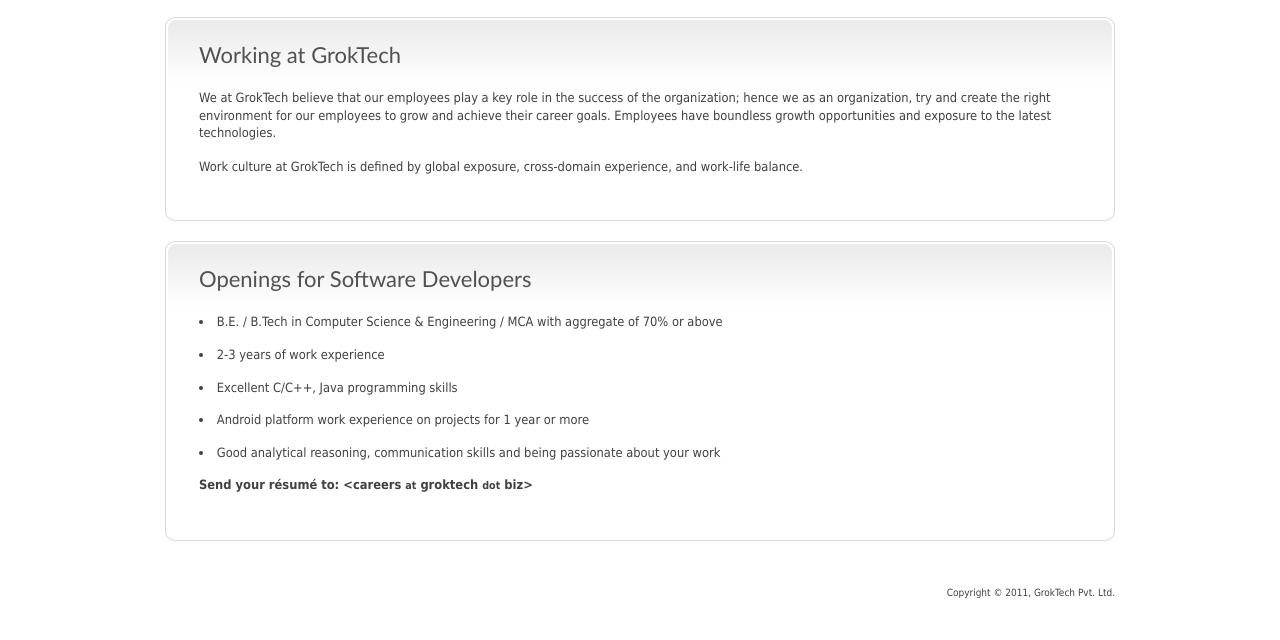
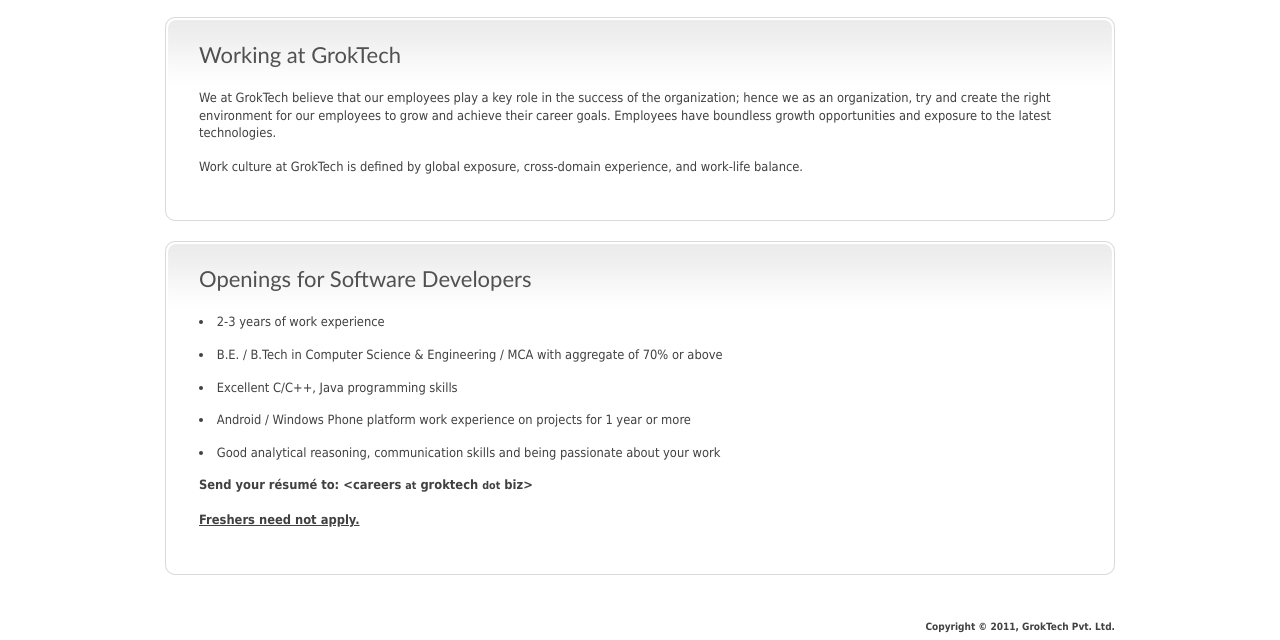
Before and after one commit to GrokTech/groktech.github.com, a plain HTML site: page careers.html in a window 1280 px wide. Shown: the part 311-951 px from the top of the page. Before the commit the page ends 918 px from the top, so only its background shows below. Drawn offline with Linux system fonts and the light colour scheme.

Commit message:
careers.html: Added "Freshers need not apply"

```diff
--- a/careers.html
+++ b/careers.html
@@ -126,13 +126,14 @@
 													<div class="inner">
 														<h2>Openings for Software Developers</h2>
 														<ul class="list3">
+															<li>2-3 years of work experience</li>
 															<li>B.E. / B.Tech in Computer Science &amp; Engineering / MCA with aggregate of 70% or above</li>
-															<li>2-3 years of work experience</li>
 															<li>Excellent C/C++, Java programming skills</li>
-															<li>Android platform work experience on projects for 1 year or more</li>
+															<li>Android / Windows Phone platform work experience on projects for 1 year or more</li>
 															<li>Good analytical reasoning, communication skills and being passionate about your work</li>
 														</ul>
 														<p><strong>Send your résumé to: &lt;careers <small>at</small> groktech <small>dot</small> biz&gt;</strong></p>
+														<p style="text-decoration:underline"><strong>Freshers need not apply.<strong></p>
 													</div>
 												</div>
 											</div>
```
